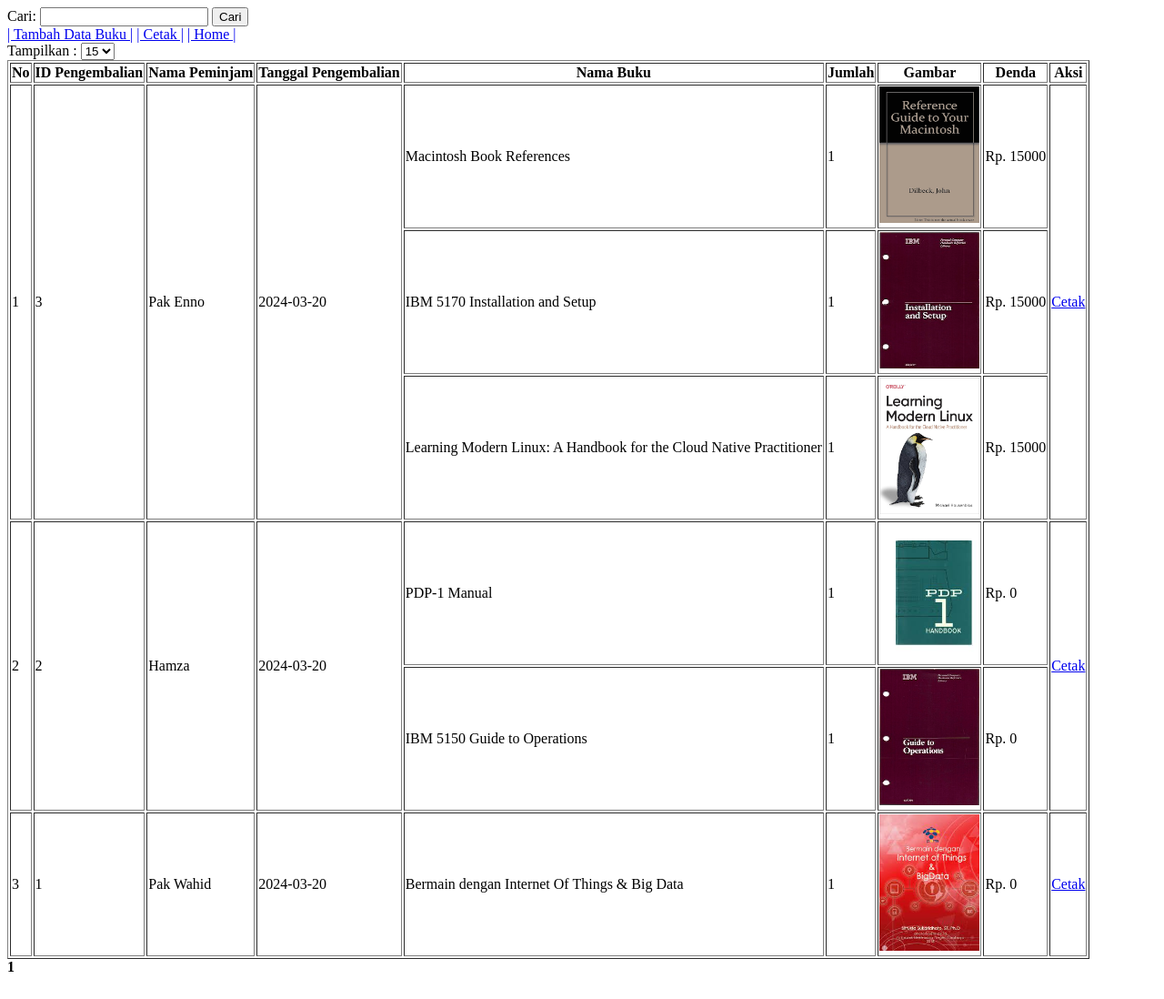
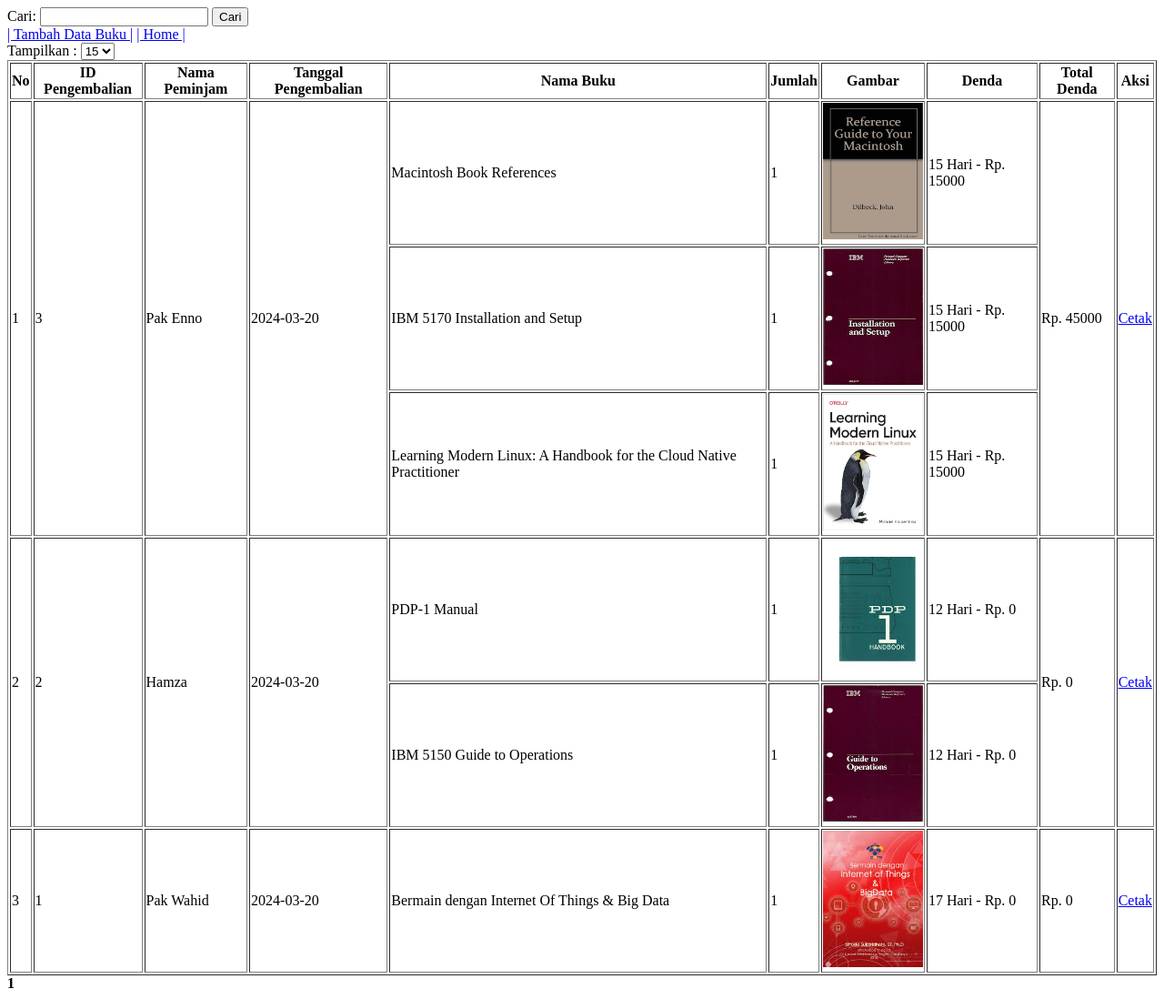
Before and after one commit to IDUKA-PT-PundiMasBerjaya/sql-peminjaman.v2, a PHP site: page /public/dashboard/data/dspengembalian_buku.php in a window 1280 px wide. Shown: the whole page at 91% size. Before the commit the page ends 1068 px from the top, so only its background shows below. Run offline with PHP 8.4, Linux system fonts and the light colour scheme; data comes from the database, SQL or seed files in the repository.

Commit message:
Tambahan total denda

```diff
--- a/public/dashboard/data/dspengembalian_buku.php
+++ b/public/dashboard/data/dspengembalian_buku.php
@@ -19,7 +19,8 @@
                 buku.gambar AS gambar_buku,
                 pengembalian_buku.tanggal_pengembalian,
                 peminjaman.id_peminjaman AS peminjaman_id_peminjaman,
-                pengembalian_buku.denda
+                pengembalian_buku.denda,
+                DATEDIFF(pengembalian_buku.tanggal_pengembalian, peminjaman.tanggal_kembali) AS telat_hari
                 FROM
                 pengembalian_buku
                 JOIN
--- a/public/pengembalianbuku/controller/tabel_template.php
+++ b/public/pengembalianbuku/controller/tabel_template.php
@@ -1,5 +1,4 @@
 <a href="../../pengembalianbuku/tambah/tambah.php">| Tambah Data Buku |</a>
-<a href="../../pengembalianbuku/cetak.php" target="_blank">| Cetak |</a>
 <a href="../../../public/dashboard/dashboard.php">| Home |</a>
 <form action="../../dashboard/data/dspengembalian_buku.php" method="get">
     <label>Tampilkan :</label>
@@ -20,6 +19,7 @@
         <th> Jumlah </th>
         <th> Gambar </th>
         <th> Denda </th>
+        <th> Total Denda </th>
         <th> Aksi </th>
     </tr>
     <?php
@@ -27,9 +27,16 @@
         $rowSpanCounts = [];
 
         if ($num > 0) {
+            $totalDendaByID = [];
+
             while ($row = mysqli_fetch_array($ambildata)) {
                 $pengembalianID = $row['id_pengembalian'];
                 $rowSpanCounts[$pengembalianID][] = $row;
+
+                if (!isset($totalDendaByID[$pengembalianID])) {
+                    $totalDendaByID[$pengembalianID] = 0;
+                }
+                $totalDendaByID[$pengembalianID] += $row['denda'];
             }
 
             mysqli_data_seek($ambildata, 0);
@@ -49,8 +56,11 @@
                     echo "<td>" . $userAmbilData['nama_buku'] . "</td>";
                     echo "<td>" . $userAmbilData['jumlah_buku'] . "</td>";
                     echo "<td><img src='../../perpustakaan/aset/" . $userAmbilData['gambar_buku'] . "' width='110' height='150'></td>";
-                        echo "<td> Rp. " . $userAmbilData['denda'] . "</td>";
+                    echo "<td>" . $userAmbilData['telat_hari'] . " Hari - Rp. " . $userAmbilData['denda'] . "</td>";
 
+                    if ($key === 0) {
+                        echo "<td rowspan='{$rowSpanCount}'>Rp. " . $totalDendaByID[$pengembalianID] . "</td>";
+                    }
 
                     if ($key === 0) {
                         echo "<td rowspan='{$rowSpanCount}'>";
```
Lines whose indentation alone changed are shown as unchanged.
